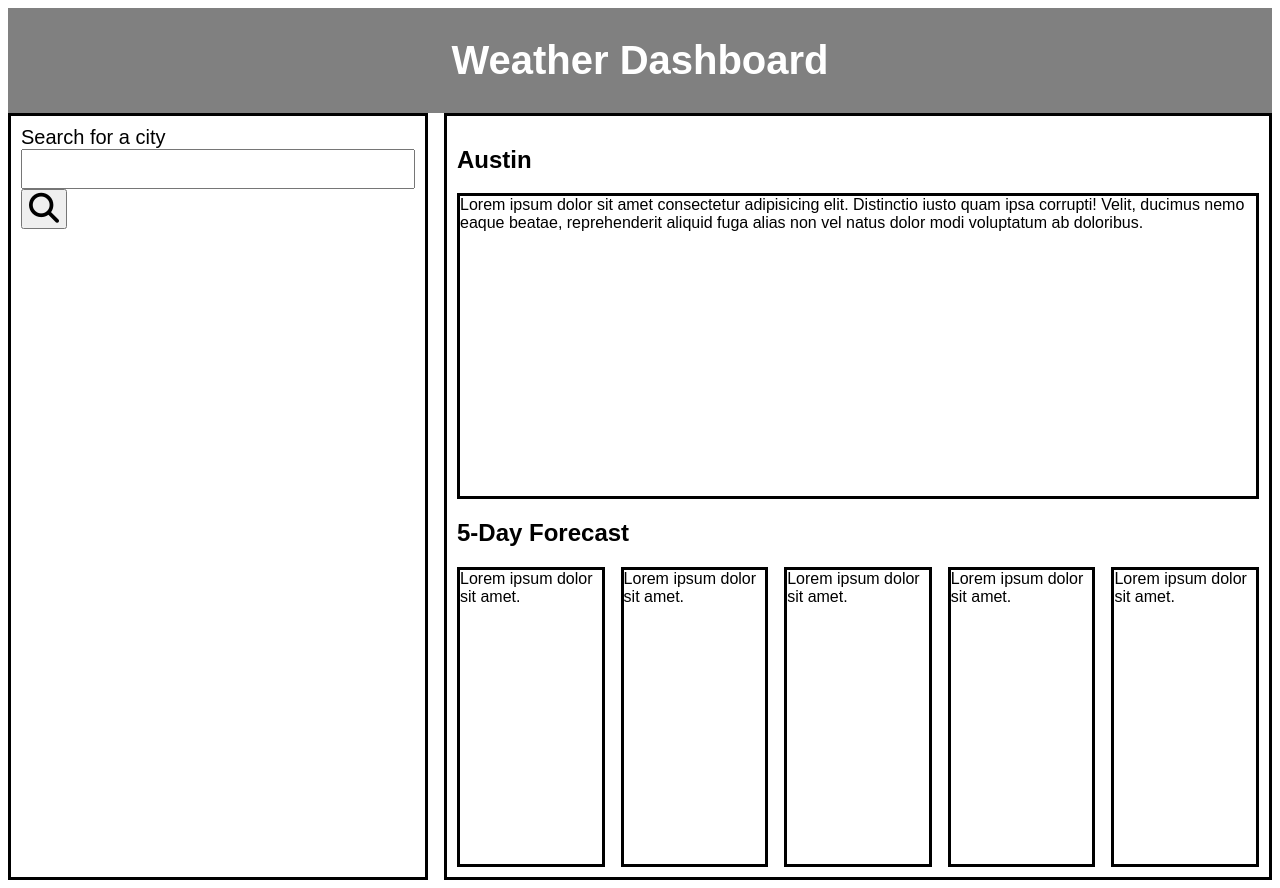
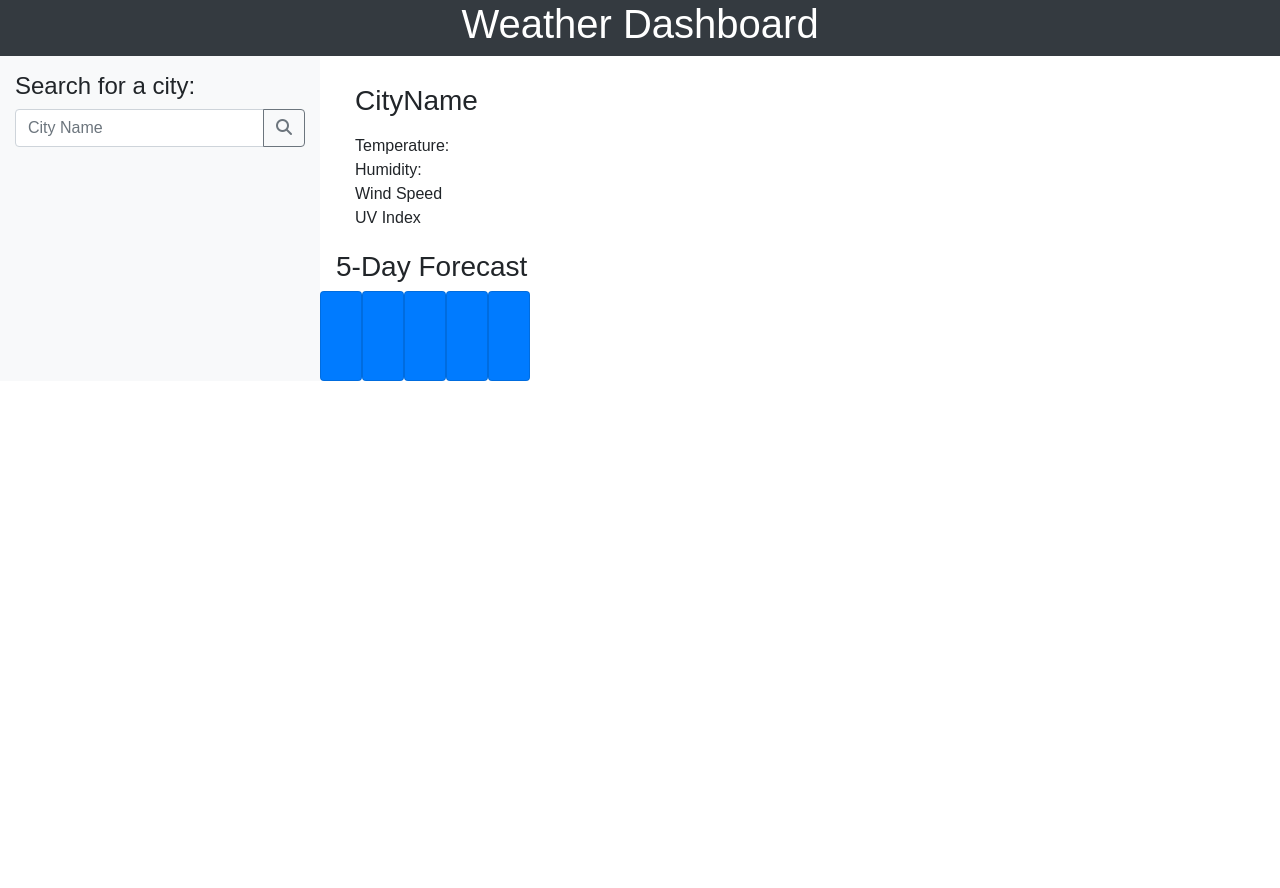
Before and after one commit to thammaraku/homework_06_weather_dashboard, a plain HTML site: page index.html in a window 1280 px wide. After the commit the page ends 800 px from the top, so only its background shows below. Drawn offline with nearby package versions, Linux system fonts and the light colour scheme.

Commit message:
modify html with bootstrap

```diff
--- a/index.html
+++ b/index.html
@@ -1,9 +1,17 @@
 <!DOCTYPE html>
 <html lang="en">
+
 <head>
     <meta charset="UTF-8">
     <meta name="viewport" content="width=device-width, initial-scale=1.0">
+
     <title>Weather Dashboard</title>
+
+    <!-- BOOTSTRAP CDN -->
+    <link rel="stylesheet" href="https://stackpath.bootstrapcdn.com/bootstrap/4.5.2/css/bootstrap.min.css"
+        integrity="sha384-JcKb8q3iqJ61gNV9KGb8thSsNjpSL0n8PARn9HuZOnIxN0hoP+VmmDGMN5t9UJ0Z" crossorigin="anonymous">
+
+    <!-- CSS FILE -->
     <link rel="stylesheet" href="./assets/css/style.css">
 
     <!-- ICON LIBRARY -->
@@ -14,58 +22,136 @@
 
 <body>
 
-    <div class="jumbotron">
+    <!-- BANNER -->
+    <header class="container-fluid bg-dark text-white">
+        <div class="row justify-content-center">
             <h1>Weather Dashboard</h1>
         </div>
+    </header>
 
-    <div class="wrapper">
+    <!-- BOORSTRAP FOR FULL WIDTH -->
+    <div class="container-fluid">
+        <div class="row">
 
-        <div class="searchBar">
+            <!-- Search box on the left three parts-->
+            <div id="citySearch" class="col-md-3 bg-light">
+                <h4 class="mt-3">Search for a city:</h4>
 
-            <div class="searchForm">
+                <!-- City Search -->
+                <div class="input-group mb-3">
+                    <input type="text" class="form-control" placeholder="City Name" aria-label="City Name">
+                    <div class="input-group-append">
+                        <button id="searchBtn" class="btn btn-outline-secondary" type="button"><i
+                                class="fas fa-search"></i></button>
+                    </div>
+                </div>
 
-                <label>Search for a city</label>
-                <br>
-                <input type="search" id="citySearch">
-                <button id="searchBtn"><i class="fas fa-search"></i></button>
+                <!-- Search History -->
+                <table class="table">
+                    <tbody>
+                        <tr id="row1"></tr>
+                        <tr id="row2"></tr>
+                        <tr id="row3"></tr>
+                        <tr id="row4"></tr>
+                        <tr id="row5"></tr>
+                    </tbody>
+                </table>
+            </div>
 
+            <!-- Result Output nine parts-->
+            <div class="col-md-9">
+
+                <!-- Weather and UVPart full width-->
+                <div class="card-md-12">
+                    <div class="card-body">
+                        <div class="row">
+                            <div id="cityName" class="h3 navbar-text col-md-auto">CityName</div>
+                            <div class="col-md-2"><img id="weather-icon"></div>
+                        </div>
+                        <div id="temperature">Temperature:</div>
+                        <div id="humidity">Humidity:</div>
+                        <div id="Wind Speed">Wind Speed</div>
+                        <div id="UV Index">UV Index</div>
+                    </div>
                 </div>
 
 
-            <div class="pastSearch">
+                <!-- Five Day Forcast -->
 
+                <div class="row">
+                    <h3 class="ml-3">5-Day Forecast</h3>
+                </div>
+
+                <!-- Five columns -->
+                <div id="forecast" class="row">
+
+                    <!-- Day1 -->
+                    <div class="col-md-2dot4">
+                        <div id="day1" class="card bg-primary text-white">
+                            <div class="card-body">
+                                <h5></h5>
+                                <img class="weather-icon">
+                                <p class="tempText small"></p>
+                                <p class="humidityText small"></p>
+                            </div>
+                        </div>
+                    </div>
+
+                    <!-- Day2 -->
+                    <div class="col-md-2dot4">
+                        <div id="day2" class="card bg-primary text-white">
+                            <div class="card-body">
+                                <h5></h5>
+                                <img class="weather-icon">
+                                <p class="tempText small"></p>
+                                <p class="humidityText small"></p>
+                            </div>
+                        </div>
+                    </div>
+
+                    <!-- Day3 -->
+                    <div class="col-md-2dot4">
+                        <div id="day3" class="card bg-primary text-white">
+                            <div class="card-body">
+                                <h5></h5>
+                                <img class="weather-icon">
+                                <p class="tempText small"></p>
+                                <p class="humidityText small"></p>
+                            </div>
+                        </div>
+                    </div>
+
+                    <!-- Day4 -->
+                    <div class="col-md-2dot4">
+                        <div id="day4" class="card bg-primary text-white">
+                            <div class="card-body">
+                                <h5></h5>
+                                <img class="weather-icon">
+                                <p class="tempText small"></p>
+                                <p class="humidityText small"></p>
+                            </div>
+                        </div>
+                    </div>
+
+                    <!-- Day5 -->
+                    <div class="col-md-2dot4">
+                        <div id="day5" class="card bg-primary text-white">
+                            <div class="card-body">
+                                <h5></h5>
+                                <img class="weather-icon">
+                                <p class="tempText small"></p>
+                                <p class="humidityText small"></p>
+                            </div>
+                        </div>
                     </div>
 
                 </div>
-
-        <div class="result">
-
-            <h2>Austin</h2>
-            <p>Lorem ipsum dolor sit amet consectetur adipisicing elit. Distinctio iusto quam ipsa corrupti! Velit, ducimus nemo eaque beatae, reprehenderit aliquid fuga alias non vel natus dolor modi voluptatum ab doloribus.</p>
-
-            <h2>5-Day Forecast</h2>
-
-            <div class="fiveDays">
-                <div class="firstDay day">Lorem ipsum dolor sit amet.</div>
-
-                <div class="secondDay day">Lorem ipsum dolor sit amet.</div>
-
-                <div class="thirdDay day">Lorem ipsum dolor sit amet.</div>
-
-                <div class="forthDay day">Lorem ipsum dolor sit amet.</div>
-
-                <div class="fifthDay day">Lorem ipsum dolor sit amet.</div>
-
             </div>
-
-
         </div>
-
-
-
     </div>
 
 
 
 </body>
+
 </html>
```
Lines whose indentation alone changed are shown as unchanged.
